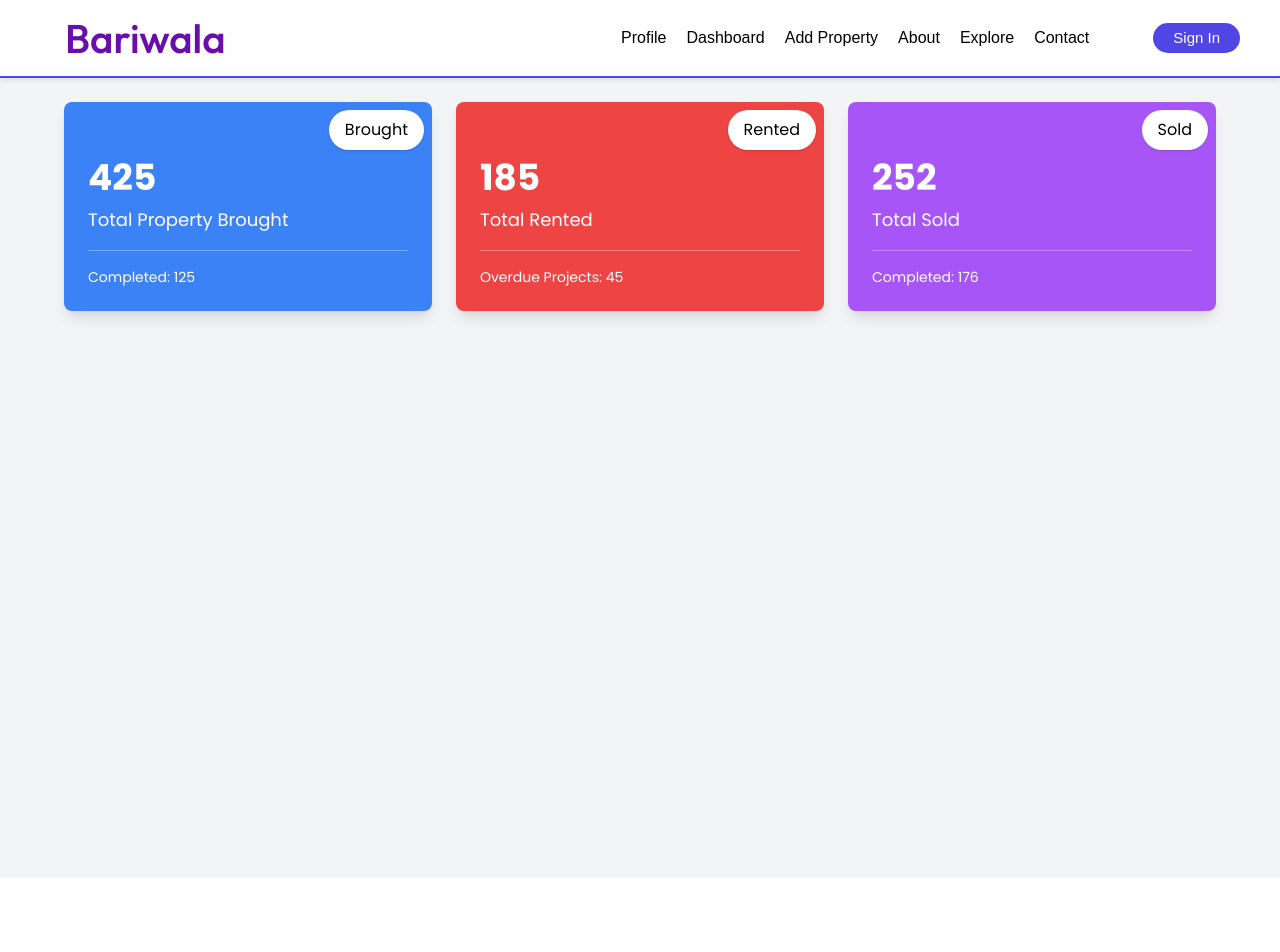
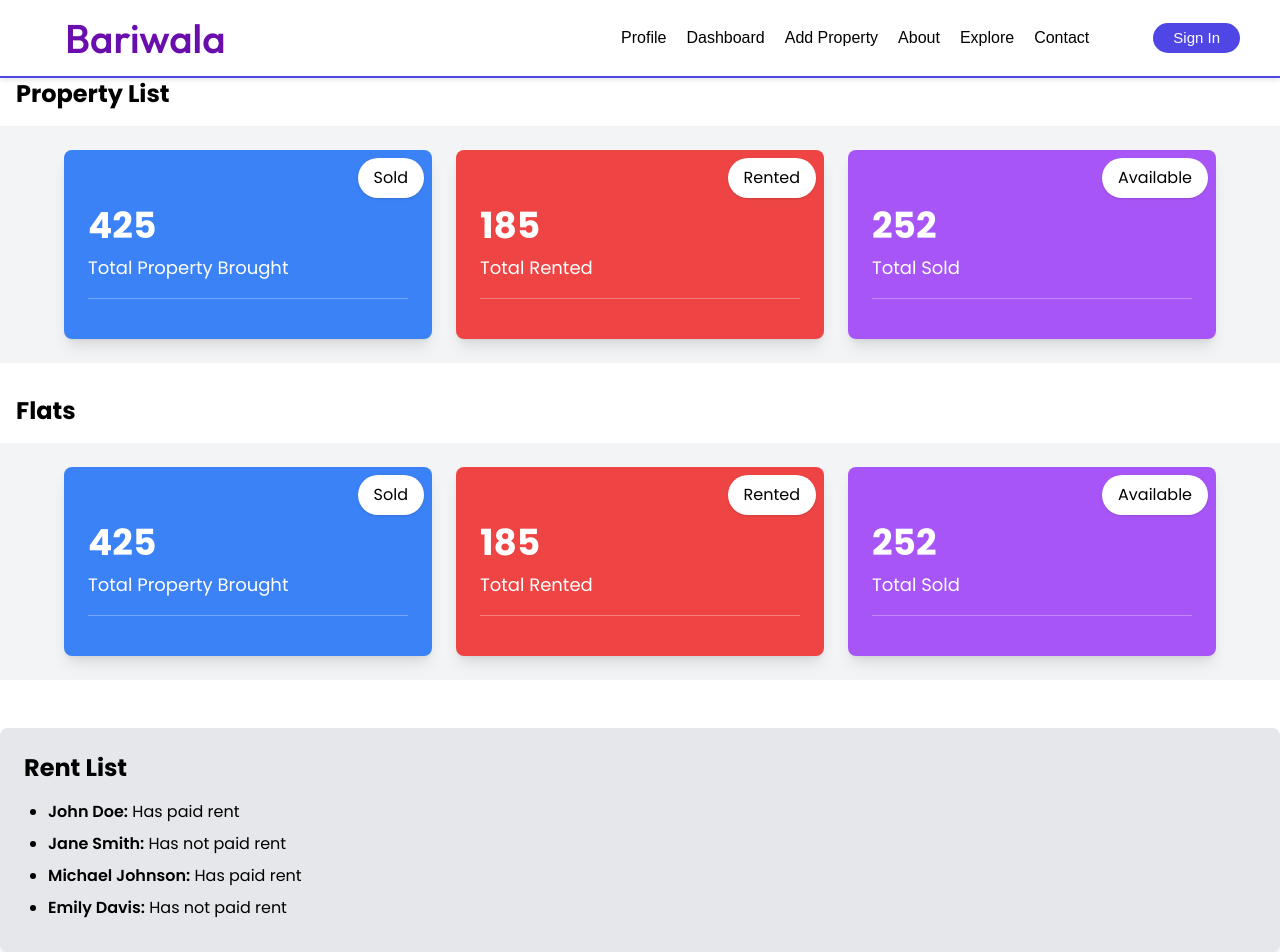
Before and after one commit to Priantox/Bariwala, a React (Vite) app in the folder bariwala-app/: page /dashboard in a window 1280 px wide. Before the commit the page ends 878 px from the top, so only its background shows below. Built offline with nearby package versions, Linux system fonts and the light colour scheme; some icons are missing.

Commit message:
dashboard incomplete

```diff
--- a/bariwala-app/src/Components/InsideNavbar/Dashboard/Dashboard.jsx
+++ b/bariwala-app/src/Components/InsideNavbar/Dashboard/Dashboard.jsx
@@ -1,46 +1,21 @@
 import React from "react";
 
-const Dashboard = () => {
-  const data = [
-    {
-      title: "Brought",
-      count: 425,
-      description: "Total Property Brought",
-      footer: "Completed: 125",
-      color: "bg-blue-500",
-    },
-    {
-      title: "Rented",
-      count: 185,
-      description: "Total Rented",
-      footer: "Overdue Projects: 45",
-      color: "bg-red-500",
-    },
-    {
-      title: "Sold",
-      count: 252,
-      description: "Total Sold",
-      footer: "Completed: 176",
-      color: "bg-purple-500",
-    },
-  ];
-
-  return (
-    <div className="min-h-screen bg-gray-100 flex flex-col items-center p-6">
+const CardSection = ({ title, data }) => (
+  <>
+    <h2 className="text-2xl font-bold mb-4 ml-4 mr-8">{title}</h2>
+    <div className="bg-gray-100 flex flex-col items-center p-6">
       <div className="grid grid-cols-1 sm:grid-cols-3 gap-6 w-full max-w-6xl">
         {data.map((card, index) => (
           <div
             key={index}
             className={`rounded-lg shadow-lg p-6 ${card.color} text-white relative`}
           >
-            {/* Data Button with Hover Effect */}
             <div
               className="absolute top-2 right-2 bg-white text-black px-4 py-2 rounded-full shadow transition-transform duration-300 hover:scale-110 hover:bg-gray-100 hover:text-blue-500"
-              title={`Click to view ${card.title}`} // Optional tooltip
+              title={`Click to view ${card.title}`}
             >
               {card.title}
             </div>
-
             <h2 className="text-4xl font-bold mt-8">{card.count}</h2>
             <p className="text-lg mt-2">{card.description}</p>
             <hr className="my-4 border-white/30" />
@@ -49,6 +24,60 @@ const Dashboard = () => {
         ))}
       </div>
     </div>
+  </>
+);
+
+const RentList = ({ rentData }) => (
+  <div className="bg-gray-200 p-6 rounded-lg shadow-lg">
+    <h2 className="text-2xl font-bold mb-4">Rent List</h2>
+    <ul className="list-disc pl-6">
+      {rentData.map((entry, index) => (
+        <li key={index} className="mb-2">
+          <span className="font-semibold">{entry.name}:</span> {entry.hasPaid ? "Has paid rent" : "Has not paid rent"}
+        </li>
+      ))}
+    </ul>
+  </div>
+);
+
+const Dashboard = () => {
+  const data = [
+    {
+      title: "Sold",
+      count: 425,
+      description: "Total Property Brought",
+      color: "bg-blue-500",
+    },
+    {
+      title: "Rented",
+      count: 185,
+      description: "Total Rented",
+      color: "bg-red-500",
+    },
+    {
+      title: "Available",
+      count: 252,
+      description: "Total Sold",
+      color: "bg-purple-500",
+    },
+  ];
+
+  const rentData = [
+    { name: "John Doe", hasPaid: true },
+    { name: "Jane Smith", hasPaid: false },
+    { name: "Michael Johnson", hasPaid: true },
+    { name: "Emily Davis", hasPaid: false },
+  ];
+
+  return (
+    <>
+      <CardSection title="Property List" data={data} />
+      {/* Add a smaller margin between sections */}
+      <div className="h-8"></div>
+      <CardSection title="Flats" data={data} />
+      <br /><br />
+      <RentList rentData={rentData} />
+    </>
   );
 };
 
```
